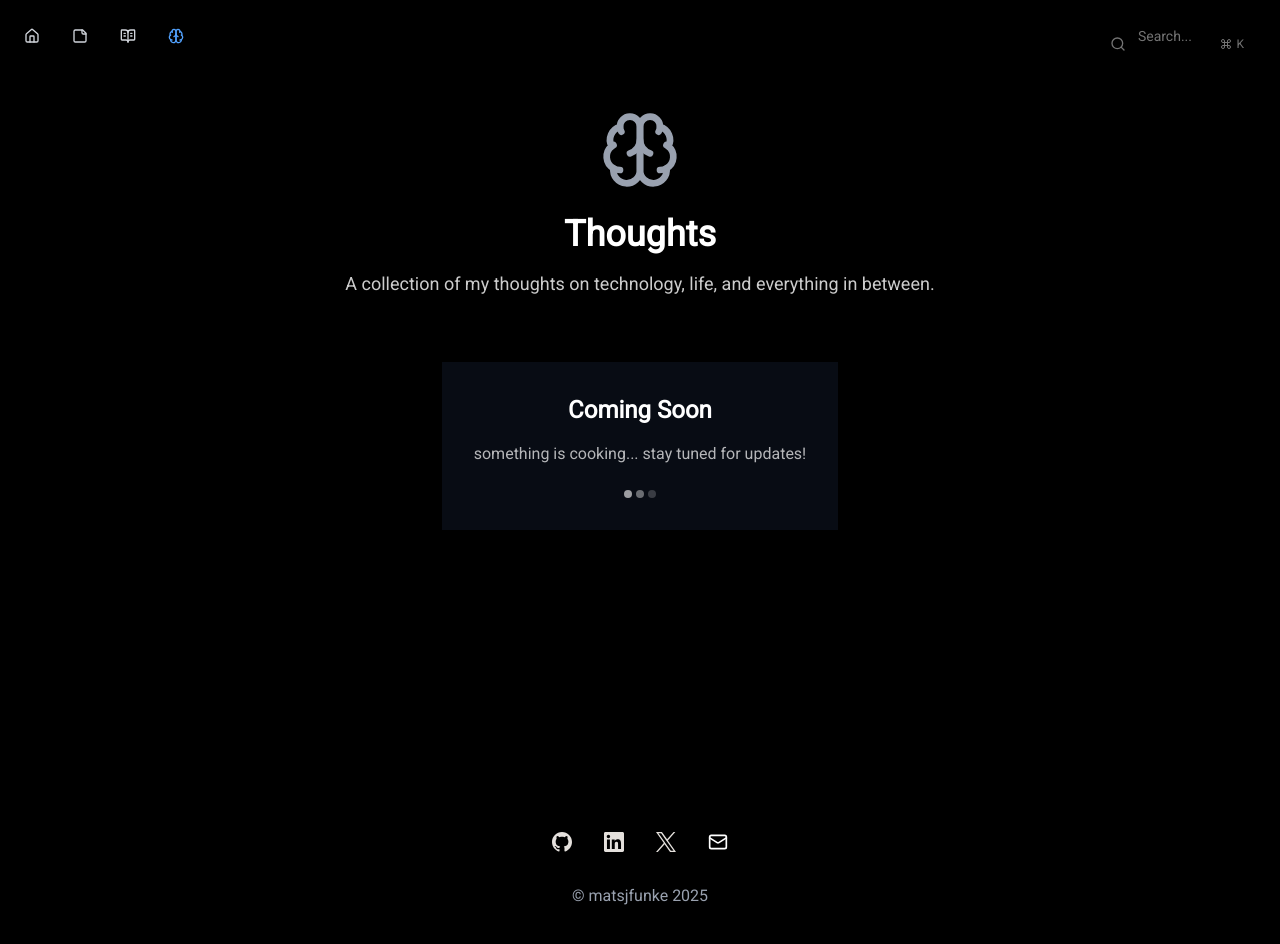
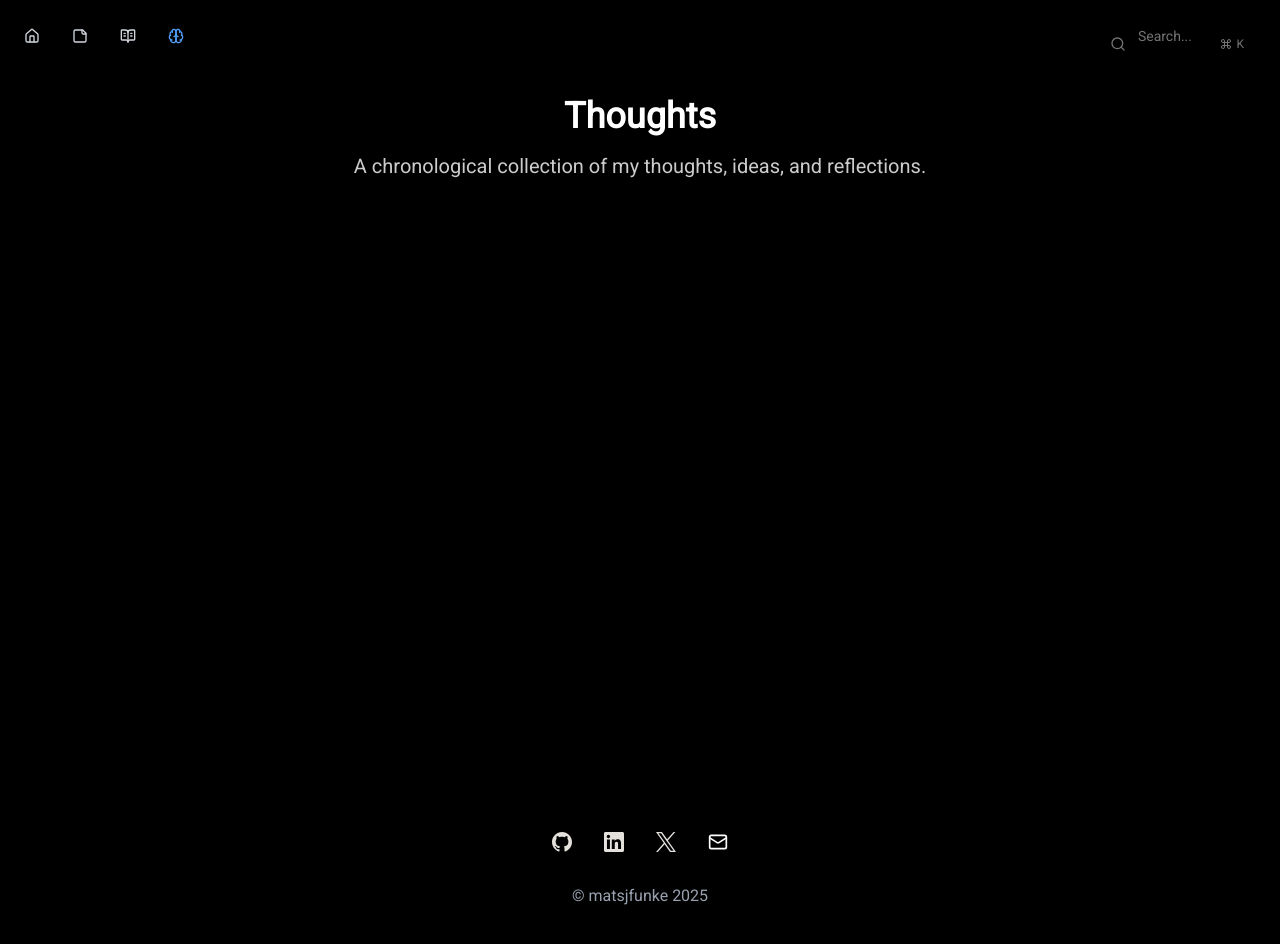
Before and after one commit to matsjfunke/personal-website, a Next.js app: page /thoughts in a window 1280 px wide. Shown: the top 944 px of the page. Built offline with nearby package versions, Linux system fonts and the light colour scheme.

Commit message:
feat: basic timeline done

```diff
--- a/src/app/thoughts/page.tsx
+++ b/src/app/thoughts/page.tsx
@@ -1,35 +1,69 @@
-"use client";
+import { readFile, readdir } from "fs/promises";
+import matter from "gray-matter";
+import { join } from "path";
 
-import { Brain } from "lucide-react";
+import { ThoughtsTimeline } from "@/components/ThoughtsTimeline";
+import { ThoughtMeta } from "@/types/thought";
 
-export default function ThoughtsPage() {
+async function getThoughts(): Promise<ThoughtMeta[]> {
+  try {
+    const thoughtsPath = join(process.cwd(), "content/thoughts");
+    const files = await readdir(thoughtsPath);
+
+    const thoughts = await Promise.all(
+      files
+        .filter((file) => file.endsWith(".mdx"))
+        .map(async (file) => {
+          const slug = file.replace(/\.mdx$/, "");
+          const filePath = join(thoughtsPath, file);
+          const fileContents = await readFile(filePath, "utf-8");
+
+          const { data: frontmatter } = matter(fileContents);
+
+          return {
+            title:
+              frontmatter.title ||
+              slug.replace(/-/g, " ").replace(/\b\w/g, (l) => l.toUpperCase()),
+            abstract: frontmatter.abstract || "No abstract available.",
+            date: frontmatter.date || new Date().toISOString().split("T")[0],
+            author: frontmatter.author || "Anonymous",
+            slug,
+          };
+        })
+    );
+
+    return thoughts.sort(
+      (a, b) => new Date(b.date).getTime() - new Date(a.date).getTime()
+    );
+  } catch (error) {
+    console.error("Error reading thoughts:", error);
+    return [];
+  }
+}
+
+export default async function ThoughtsPage() {
+  const thoughts = await getThoughts();
+
+  const timelineData = thoughts.map((thought) => ({
+    date: thought.date,
+    title: thought.title,
+    abstract: thought.abstract,
+  }));
+
   return (
     <div className="min-h-screen bg-black text-white">
-      <div className="container mx-auto px-4 py-20">
-        <div className="flex flex-col items-center justify-center min-h-[60vh] text-center">
-          <div className="mb-8">
-            <Brain className="w-20 h-20 mx-auto mb-6 text-gray-400" />
-            <h1 className="text-4xl md:text-5xl font-bold mb-4">Thoughts</h1>
-            <p className="text-white/80 text-lg max-w-2xl mx-auto mb-8">
-              A collection of my thoughts on technology, life, and everything in
-              between.
-            </p>
-          </div>
+      {/* Header Section */}
+      <div className="max-w-7xl mx-auto pt-24 pb-12 px-4 md:px-8 lg:px-10">
+        <div className="text-center mb-12">
+          <h1 className="text-4xl md:text-6xl font-bold mb-4">Thoughts</h1>
+          <p className="text-xl text-white/80">
+            A chronological collection of my thoughts, ideas, and reflections.
+          </p>
+        </div>
+      </div>
 
-          <div className="bg-gray-900/50 border border-gray-800 rounded-lg p-8 max-w-md">
-            <h2 className="text-2xl font-semibold mb-4">Coming Soon</h2>
-            <p className="text-white/70 mb-6">
-              something is cooking... stay tuned for updates!
-            </p>
-            <div className="flex justify-center">
-              <div className="animate-pulse flex space-x-1">
-                <div className="w-2 h-2 bg-white/60 rounded-full"></div>
-                <div className="w-2 h-2 bg-white/40 rounded-full"></div>
-                <div className="w-2 h-2 bg-white/20 rounded-full"></div>
-              </div>
-            </div>
-          </div>
-        </div>
+      <div className="bg-black text-white">
+        <ThoughtsTimeline data={timelineData} />
       </div>
     </div>
   );
--- /dev/null
+++ b/src/components/ThoughtsTimeline.tsx
@@ -0,0 +1,110 @@
+"use client";
+
+import React, { useEffect, useRef, useState } from "react";
+
+import { motion, useScroll, useTransform } from "motion/react";
+
+interface TimelineEntry {
+  date: string;
+  title: string;
+  abstract: React.ReactNode;
+}
+
+export const ThoughtsTimeline = ({ data }: { data: TimelineEntry[] }) => {
+  const ref = useRef<HTMLDivElement>(null);
+  const containerRef = useRef<HTMLDivElement>(null);
+  const [height, setHeight] = useState(0);
+
+  useEffect(() => {
+    if (ref.current) {
+      const rect = ref.current.getBoundingClientRect();
+      setHeight(rect.height);
+    }
+  }, [ref]);
+
+  const { scrollYProgress } = useScroll({
+    target: containerRef,
+    offset: ["start 10%", "end 50%"],
+  });
+
+  const heightTransform = useTransform(scrollYProgress, [0, 1], [0, height]);
+  const opacityTransform = useTransform(scrollYProgress, [0, 0.1], [0, 1]);
+
+  return (
+    <div className="w-full font-sans" ref={containerRef}>
+      {/* Timeline Content */}
+      <div ref={ref} className="relative max-w-7xl mx-auto pb-20">
+        {data.map((item, index) => {
+          const date = new Date(item.date);
+          const year = date.getFullYear();
+          const monthDay = date.toLocaleDateString("en-US", {
+            month: "long",
+            day: "numeric",
+          });
+
+          return (
+            <div
+              key={index}
+              className="flex justify-start pt-10 md:pt-40 md:gap-10"
+            >
+              {/* Date Column */}
+              <div className="sticky flex flex-col md:flex-row z-40 items-center top-40 self-start max-w-xs lg:max-w-sm md:w-full">
+                {/* Timeline Dot */}
+                <div className="h-10 absolute left-3 md:left-3 w-10 rounded-full bg-black border border-gray-800 flex items-center justify-center">
+                  <div className="h-4 w-4 rounded-full bg-blue-600" />
+                </div>
+
+                {/* Date Display - Desktop */}
+                <div className="hidden md:block md:pl-20">
+                  <div className="text-3xl md:text-6xl font-bold text-white mb-2">
+                    {year}
+                  </div>
+                  <div className="text-lg md:text-2xl font-semibold text-gray-400">
+                    {monthDay}
+                  </div>
+                </div>
+              </div>
+
+              {/* Content Column */}
+              <div className="relative pl-20 pr-4 md:pl-4 w-full">
+                {/* Date Display - Mobile */}
+                <div className="md:hidden block mb-6">
+                  <div className="text-2xl font-bold text-white mb-1">
+                    {year}
+                  </div>
+                  <div className="text-sm font-semibold text-gray-400 mb-3">
+                    {monthDay}
+                  </div>
+                </div>
+
+                {/* Title */}
+                <h3 className="text-2xl md:text-4xl font-bold text-white mb-6">
+                  {item.title}
+                </h3>
+
+                {/* Abstract */}
+                <div className="text-lg md:text-xl text-gray-300">
+                  {item.abstract}
+                </div>
+              </div>
+            </div>
+          );
+        })}
+
+        {/* Animated Timeline Line */}
+        <div
+          style={{ height: height + "px" }}
+          className="absolute md:left-8 left-8 top-0 overflow-hidden w-[2px] bg-gradient-to-b from-transparent via-gray-700 to-transparent"
+        >
+          <motion.div
+            style={{
+              height: heightTransform,
+              opacity: opacityTransform,
+            }}
+            className="absolute inset-x-0 top-0 w-[2px] bg-gradient-to-t from-blue-600 via-blue-400 to-transparent rounded-full"
+          />
+        </div>
+      </div>
+    </div>
+  );
+};
--- /dev/null
+++ b/src/types/thought.ts
@@ -0,0 +1,14 @@
+export interface ThoughtMeta {
+  title: string;
+  abstract: string;
+  date: string;
+  author: string;
+  slug: string;
+}
+
+export interface ThoughtDetail {
+  content: string;
+  frontmatter: ThoughtMeta;
+  title: string;
+  slug: string;
+}
```
Also changed, not shown: 1 other file (tests, documents, lock files or other folders).
